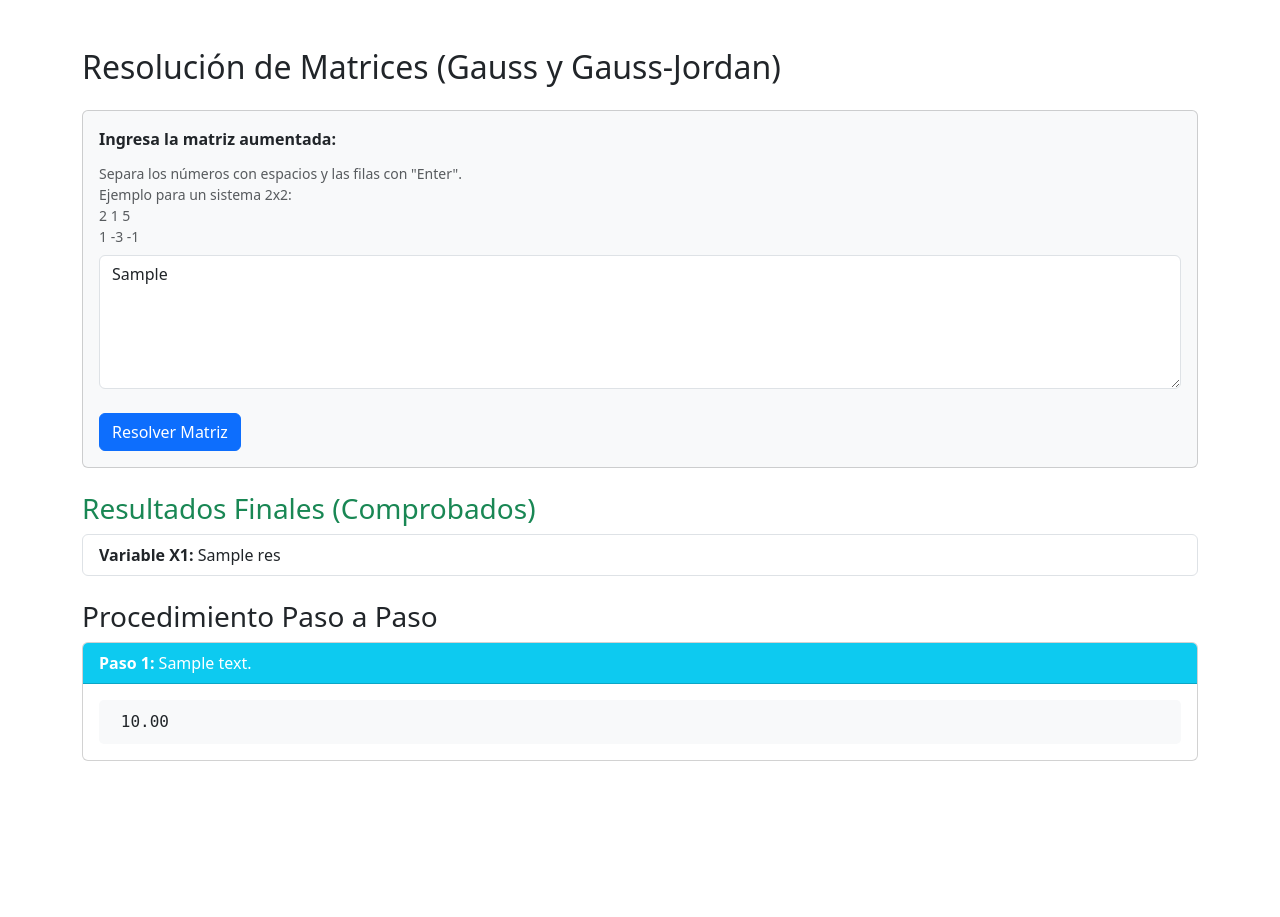
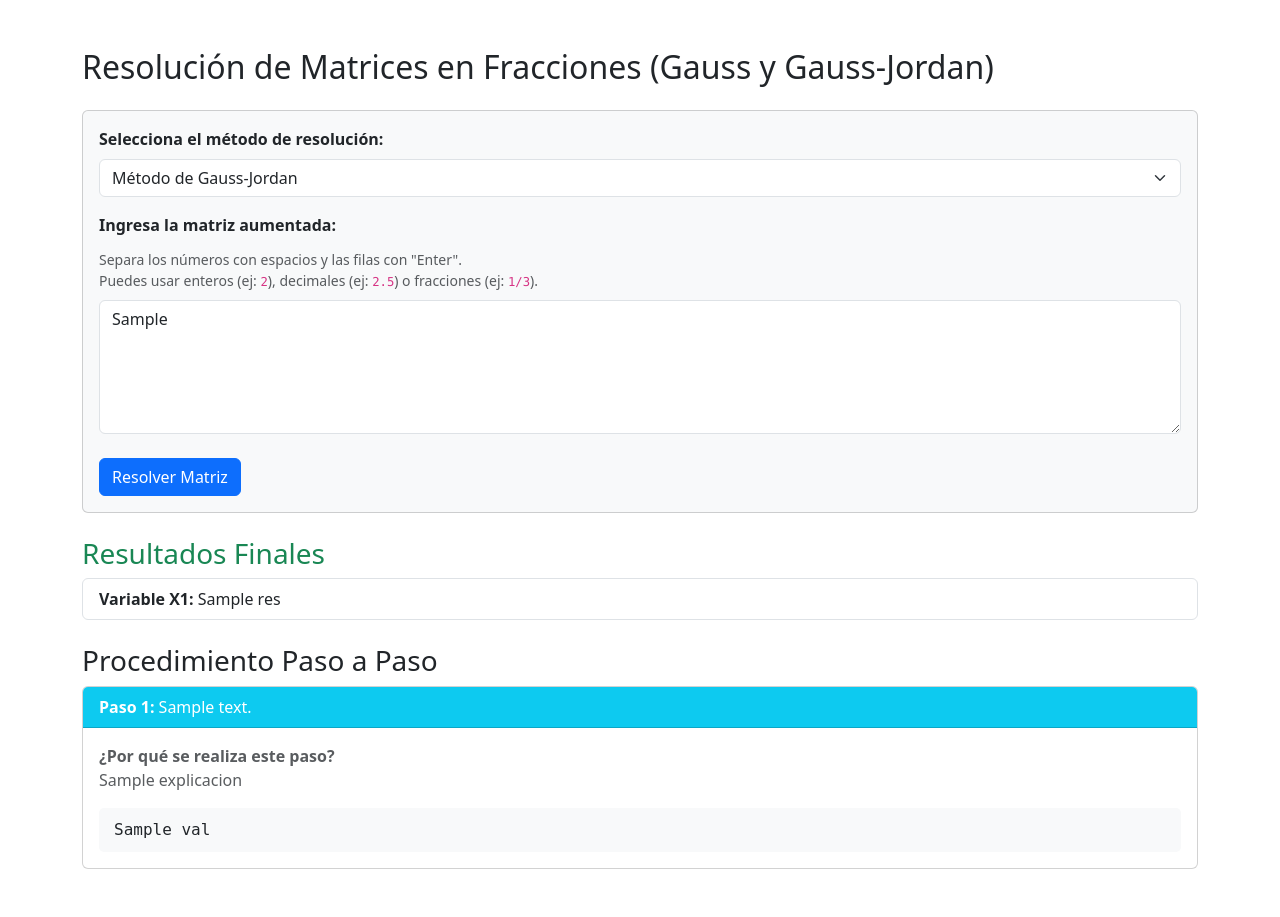
Before and after one commit to gomcarrillo-ux/CalculadoraZoo, a Flask app: template templates/index.html in a window 1280 px wide. Before the commit the page ends 761 px from the top, so only its background shows below. Run offline with Flask 3, Linux system fonts and the light colour scheme; the template is opened without the code that fills it: most values are stand-ins (such as "Sample title", 1, 10 or a date in 2020).

Commit message:
Agrega cálculo con fracciones y explicaciones paso a paso

```diff
--- a/app.py
+++ b/app.py
@@ -1,71 +1,177 @@
+import copy
+from fractions import Fraction
 from flask import Flask, render_template, request
-import copy
 
 app = Flask(__name__)
 
-def resolver_gauss_jordan(matriz):
+
+def formatear_fraccion(f):
+    if isinstance(f, Fraction):
+        if f.denominator == 1:
+            return str(f.numerator)
+        return f"{f.numerator}/{f.denominator}"
+    return str(f)
+
+
+def matriz_a_strings(matriz):
+    return [[formatear_fraccion(val) for val in fila] for fila in matriz]
+
+
+def resolver_matriz(matriz_input, metodo="gauss_jordan"):
     pasos = []
+    matriz = [[Fraction(num) for num in fila] for fila in matriz_input]
+
     filas = len(matriz)
     columnas = len(matriz[0])
 
-    pasos.append(("Matriz Original:", copy.deepcopy(matriz)))
+    pasos.append(
+        (
+            "Matriz Original",
+            "Es el sistema de ecuaciones lineal inicial expresado en forma de matriz aumentada.",
+            matriz_a_strings(matriz),
+        )
+    )
 
     try:
+        # --- ELIMINACIÓN HACIA ADELANTE (TRIANGULACIÓN) ---
         for i in range(filas):
+            # Pivoteo parcial
+            max_fila = i
+            for k in range(i + 1, filas):
+                if abs(matriz[k][i]) > abs(matriz[max_fila][i]):
+                    max_fila = k
+
+            if matriz[max_fila][i] == 0:
+                return [
+                    "Error: El sistema no tiene solución única (pivote 0 sin posibilidad de intercambio)."
+                ], []
+
+            # Intercambio de filas
+            if max_fila != i:
+                matriz[i], matriz[max_fila] = matriz[max_fila], matriz[i]
+                pasos.append(
+                    (
+                        f"Intercambio de filas: F{i+1} ↔ F{max_fila+1}",
+                        f"Se intercambia la fila {i+1} con la fila {max_fila+1} para colocar en la diagonal el pivote de mayor valor absoluto. Esto evita divisiones por cero y reduce errores numéricos.",
+                        matriz_a_strings(matriz),
+                    )
+                )
+
+            # Normalizar el pivote a 1
             pivote = matriz[i][i]
-            if pivote == 0:
-                return ["Error: Pivote cero encontrado, el sistema no tiene solución única o requiere reordenamiento."], []
+            if pivote != 1:
+                for j in range(columnas):
+                    matriz[i][j] = matriz[i][j] / pivote
+                pasos.append(
+                    (
+                        f"F{i+1} → F{i+1} / ({formatear_fraccion(pivote)})",
+                        f"Se divide toda la fila {i+1} entre su pivote actual ({formatear_fraccion(pivote)}) para convertir el elemento de la diagonal principal en 1 (pivote unitario).",
+                        matriz_a_strings(matriz),
+                    )
+                )
 
-            for j in range(columnas):
-                matriz[i][j] = matriz[i][j] / pivote
-            pasos.append((f"Hacer 1 el pivote de la fila {i+1}:", copy.deepcopy(matriz)))
-
+            # Hacer ceros por debajo del pivote
             for k in range(i + 1, filas):
                 factor = matriz[k][i]
-                for j in range(columnas):
-                    matriz[k][j] = matriz[k][j] - factor * matriz[i][j]
                 if factor != 0:
-                    pasos.append((f"Hacer 0 debajo del pivote en la fila {k+1}:", copy.deepcopy(matriz)))
+                    for j in range(columnas):
+                        matriz[k][j] = matriz[k][j] - factor * matriz[i][j]
+                    signo = "-" if factor > 0 else "+"
+                    pasos.append(
+                        (
+                            f"F{k+1} → F{k+1} {signo} ({formatear_fraccion(abs(factor))}) * F{i+1}",
+                            f"Se resta a la fila {k+1} un múltiplo de la fila pivote ({formatear_fraccion(factor)} * F{i+1}) para eliminar la incógnita y obtener un 0 por debajo del pivote.",
+                            matriz_a_strings(matriz),
+                        )
+                    )
 
-        for i in range(filas - 1, -1, -1):
-            for k in range(i - 1, -1, -1):
-                factor = matriz[k][i]
-                for j in range(columnas):
-                    matriz[k][j] = matriz[k][j] - factor * matriz[i][j]
-                if factor != 0:
-                    pasos.append((f"Hacer 0 arriba del pivote en la fila {k+1}:", copy.deepcopy(matriz)))
+        resultados = [Fraction(0)] * filas
 
-        resultados = [round(matriz[i][-1], 4) for i in range(filas)]
-        return pasos, resultados
+        # --- RAMIFICACIÓN SEGÚN EL MÉTODO SELECCIONADO ---
+        if metodo == "gauss":
+            # Sustitución hacia atrás
+            for i in range(filas - 1, -1, -1):
+                suma = matriz[i][-1]
+                for j in range(i + 1, filas):
+                    suma -= matriz[i][j] * resultados[j]
+                resultados[i] = suma / matriz[i][i]
+                pasos.append(
+                    (
+                        f"Sustitución hacia atrás para X{i+1}: X{i+1} = {formatear_fraccion(resultados[i])}",
+                        f"Con la matriz triangulada, despejamos la variable X{i+1} sustituyendo los valores ya calculados de las variables inferiores.",
+                        matriz_a_strings(matriz),
+                    )
+                )
+
+        elif metodo == "gauss_jordan":
+            # Hacer ceros por encima del pivote
+            for i in range(filas - 1, -1, -1):
+                for k in range(i - 1, -1, -1):
+                    factor = matriz[k][i]
+                    if factor != 0:
+                        for j in range(columnas):
+                            matriz[k][j] = (
+                                matriz[k][j] - factor * matriz[i][j]
+                            )
+                        signo = "-" if factor > 0 else "+"
+                        pasos.append(
+                            (
+                                f"F{k+1} → F{k+1} {signo} ({formatear_fraccion(abs(factor))}) * F{i+1}",
+                                f"Se elimina el término por encima de la diagonal resta a la fila {k+1} la fila pivote multiplicada por {formatear_fraccion(factor)}, logrando la matriz escalonada reducida.",
+                                matriz_a_strings(matriz),
+                            )
+                        )
+
+            resultados = [matriz[i][-1] for i in range(filas)]
+
+        res_formateados = [formatear_fraccion(r) for r in resultados]
+        return pasos, res_formateados
+
     except Exception as e:
         return [f"Error al procesar la matriz: {str(e)}"], []
 
-@app.route('/', methods=["GET", "POST"])
+
+@app.route("/", methods=["GET", "POST"])
 def start():
     pasos = None
     resultados = None
     error = None
     matriz_input = ""
+    metodo = "gauss_jordan"
 
     if request.method == "POST":
         matriz_input = request.form.get("txtMatrix", "")
+        metodo = request.form.get("metodo", "gauss_jordan")
+
         try:
-            lineas = matriz_input.strip().split('\n')
-            matriz = [[float(num) for num in linea.split()] for linea in lineas]
+            lineas = matriz_input.strip().split("\n")
+            matriz = [linea.split() for linea in lineas if linea.strip()]
 
             if len(set(len(fila) for fila in matriz)) > 1:
-                error = "Todas las filas deben tener la misma cantidad de elementos."
+                error = (
+                    "Todas las filas deben tener la misma cantidad de elementos."
+                )
+            elif len(matriz[0]) != len(matriz) + 1:
+                error = f"La matriz debe ser aumentada (N filas × N+1 columnas). Se detectaron {len(matriz)} filas y {len(matriz[0])} columnas."
             else:
-                pasos, resultados = resolver_gauss_jordan(matriz)
+                pasos, resultados = resolver_matriz(matriz, metodo)
                 if not resultados:
                     error = pasos[0]
                     pasos = None
         except ValueError:
-            error = "Por favor, ingresa solo números válidos separados por espacios."
+            error = "Asegúrate de ingresar valores numéricos válidos (ej: 2, -3, 0.5 o 1/3) separados por espacios."
         except Exception as e:
             error = f"Error inesperado: {str(e)}"
 
-    return render_template("index.html", pasos=pasos, resultados=resultados, error=error, matriz_input=matriz_input)
+    return render_template(
+        "index.html",
+        pasos=pasos,
+        resultados=resultados,
+        error=error,
+        matriz_input=matriz_input,
+        metodo=metodo,
+    )
+
 
 if __name__ == "__main__":
     app.run(debug=True)
--- a/templates/index.html
+++ b/templates/index.html
@@ -3,30 +3,44 @@
 <head>
     <meta charset="UTF-8">
     <meta name="viewport" content="width=device-width, initial-scale=1.0">
-    <title>Calculadora Gauss-Jordan</title>
+    <title>Calculadora Gauss y Gauss-Jordan</title>
     <link href="https://cdn.jsdelivr.net/npm/bootstrap@5.3.0/dist/css/bootstrap.min.css" rel="stylesheet">
     <style>
-        .matriz-box { font-family: monospace; background-color: #f8f9fa; padding: 10px; border-radius: 5px; }
+        .matriz-box { font-family: monospace; background-color: #f8f9fa; padding: 10px; border-radius: 5px; overflow-x: auto; }
+        .matriz-cell { display: inline-block; min-width: 65px; text-align: right; padding: 0 5px; }
     </style>
 </head>
 <body>
 
-<div class="container mt-5">
-    <h2 class="mb-4">Resolución de Matrices (Gauss y Gauss-Jordan)</h2>
+<div class="container mt-5 mb-5">
+    <h2 class="mb-4">Resolución de Matrices en Fracciones (Gauss y Gauss-Jordan)</h2>
 
     <div class="card bg-light mb-4">
         <div class="card-body">
             <form action="" method="post">
+                <!-- Selector de Método -->
+                <div class="mb-3">
+                    <label for="metodo" class="form-label fw-bold">Selecciona el método de resolución:</label>
+                    <select name="metodo" id="metodo" class="form-select">
+                        <option value="gauss_jordan" {% if metodo == 'gauss_jordan' or not metodo %}selected{% endif %}>
+                            Método de Gauss-Jordan
+                        </option>
+                        <option value="gauss" {% if metodo == 'gauss' %}selected{% endif %}>
+                            Método de Gauss (con sustitución hacia atrás)
+                        </option>
+                    </select>
+                </div>
+
+                <!-- Entrada de Matriz -->
                 <div class="mb-3">
                     <label for="txtMatrix" class="form-label fw-bold">Ingresa la matriz aumentada:</label>
                     <div class="form-text mb-2">
                         Separa los números con espacios y las filas con "Enter". <br>
-                        Ejemplo para un sistema 2x2:<br>
-                        2 1 5<br>
-                        1 -3 -1
+                        Puedes usar enteros (ej: <code>2</code>), decimales (ej: <code>2.5</code>) o fracciones (ej: <code>1/3</code>).
                     </div>
                     <textarea name="txtMatrix" id="txtMatrix" class="form-control" rows="5" required>{{ matriz_input }}</textarea>
                 </div>
+
                 <button type="submit" class="btn btn-primary mt-2">Resolver Matriz</button>
             </form>
         </div>
@@ -37,7 +51,7 @@
     {% endif %}
 
     {% if pasos %}
-        <h3 class="mt-4 text-success">Resultados Finales (Comprobados)</h3>
+        <h3 class="mt-4 text-success">Resultados Finales</h3>
         <ul class="list-group mb-4">
             {% for res in resultados %}
                 <li class="list-group-item"><strong>Variable X{{ loop.index }}:</strong> {{ res }}</li>
@@ -45,17 +59,21 @@
         </ul>
 
         <h3 class="mt-4">Procedimiento Paso a Paso</h3>
-        {% for descripcion, matriz_paso in pasos %}
+        {% for descripcion, explicacion, matriz_paso in pasos %}
             <div class="card mb-3">
                 <div class="card-header bg-info text-white">
                     <strong>Paso {{ loop.index }}:</strong> {{ descripcion }}
                 </div>
                 <div class="card-body">
+                    <p class="text-muted mb-3">
+                        <strong>¿Por qué se realiza este paso?</strong><br>
+                        {{ explicacion }}
+                    </p>
                     <div class="matriz-box">
                         {% for fila in matriz_paso %}
                             <div>
                                 {% for val in fila %}
-                                    <span style="display:inline-block; width: 60px; text-align: right;">{{ "%.2f"|format(val) }}</span>
+                                    <span class="matriz-cell">{{ val }}</span>
                                 {% endfor %}
                             </div>
                         {% endfor %}
```
